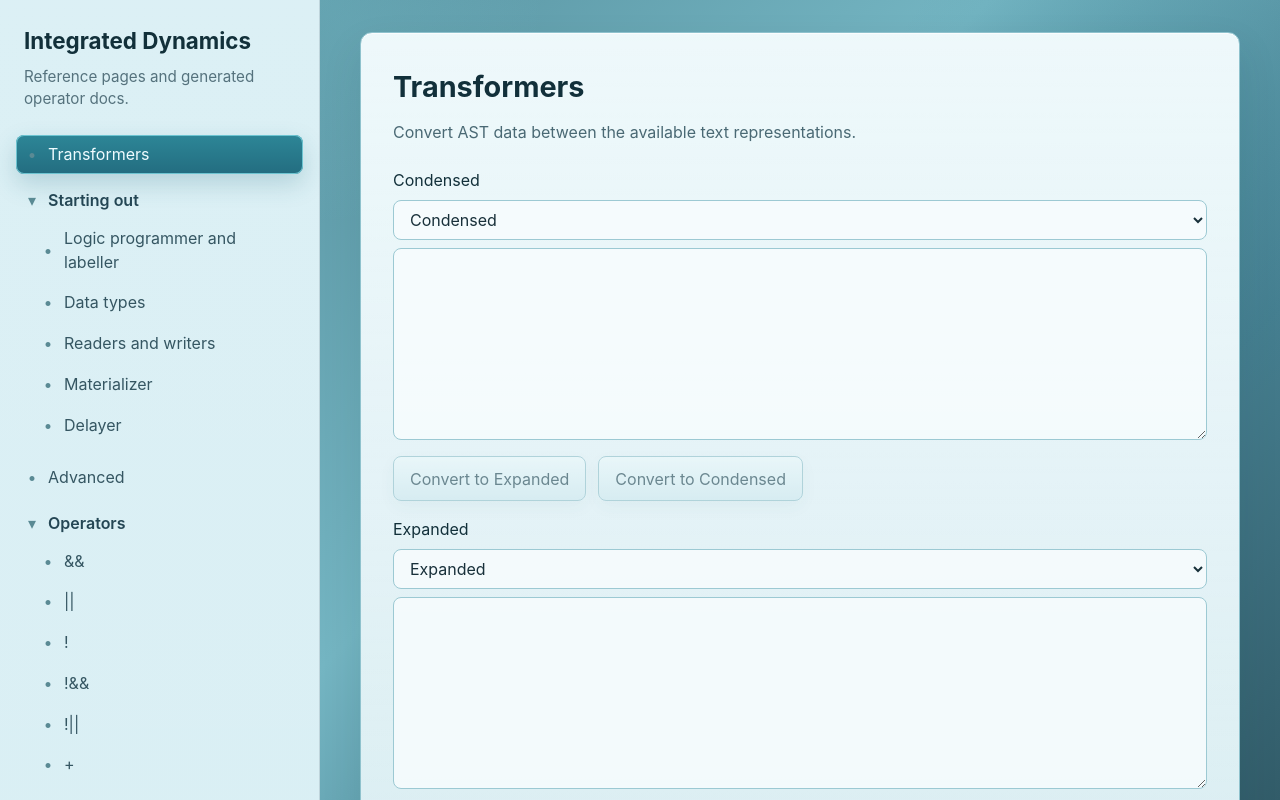
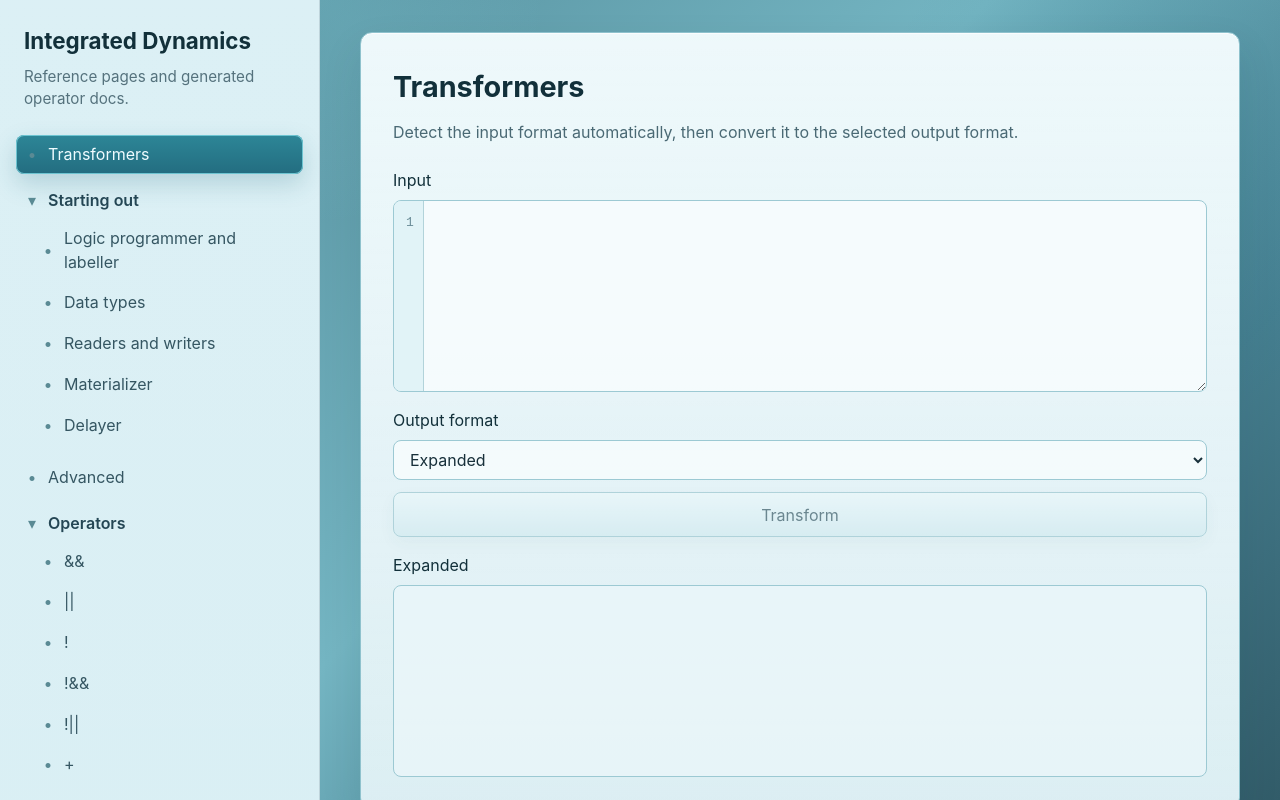
Before and after one commit to kirjorjos/WIP-Integrated-Dynamics-Project, a Vue app: page /#transformers in a window 1280 px wide. Shown: the top 800 px of the page. Built offline with nearby package versions, Linux system fonts and the light colour scheme.

Commit message:
Various transfor QOL changes, minor code cleanup

```diff
--- /dev/null
+++ b/src/components/FoldableAngleSegment.vue
@@ -0,0 +1,57 @@
+<script setup lang="ts">
+import { computed, ref } from "vue";
+
+type AngleNode =
+  | { type: "text"; value: string }
+  | { type: "angle"; children: AngleNode[] };
+
+defineOptions({ name: "FoldableAngleSegment" });
+
+const props = defineProps<{
+  node: AngleNode;
+  depth?: number;
+}>();
+
+const collapsed = ref(false);
+
+const canCollapse = computed(
+  () => props.node.type === "angle" && props.node.children.length > 0
+);
+
+const toggleCollapsed = (): void => {
+  if (!canCollapse.value) return;
+  collapsed.value = !collapsed.value;
+};
+</script>
+
+<template>
+  <span v-if="node.type === 'text'">{{ node.value }}</span>
+  <span v-else class="angle-group">
+    <template v-if="canCollapse">
+      <button
+        class="angle-bracket-toggle"
+        type="button"
+        @click="toggleCollapsed"
+      >
+        <span class="angle-bracket">&lt;</span>
+      </button>
+      <span v-if="collapsed" class="angle-ellipsis">…</span>
+      <template v-else>
+        <FoldableAngleSegment
+          v-for="(child, index) in node.children"
+          :key="index"
+          :node="child"
+          :depth="(depth ?? 0) + 1"
+        />
+      </template>
+      <button
+        class="angle-bracket-toggle"
+        type="button"
+        @click="toggleCollapsed"
+      >
+        <span class="angle-bracket">&gt;</span>
+      </button>
+    </template>
+    <span v-else class="angle-literal">&lt;&gt;</span>
+  </span>
+</template>
--- /dev/null
+++ b/src/components/FoldableExpandedOutput.vue
@@ -0,0 +1,87 @@
+<script setup lang="ts">
+import { computed } from "vue";
+import FoldableAngleSegment from "./FoldableAngleSegment.vue";
+
+type AngleNode =
+  | { type: "text"; value: string }
+  | { type: "angle"; children: AngleNode[] };
+
+const props = defineProps<{
+  text: string;
+}>();
+
+const parseAngleSegments = (line: string): AngleNode[] => {
+  const root: AngleNode[] = [];
+  const stack: AngleNode[][] = [root];
+  let textBuffer = "";
+
+  const flushText = (): void => {
+    if (!textBuffer) return;
+    stack[stack.length - 1]!.push({ type: "text", value: textBuffer });
+    textBuffer = "";
+  };
+
+  for (const char of line) {
+    if (char === "<") {
+      flushText();
+      const children: AngleNode[] = [];
+      stack[stack.length - 1]!.push({ type: "angle", children });
+      stack.push(children);
+      continue;
+    }
+
+    if (char === ">" && stack.length > 1) {
+      flushText();
+      stack.pop();
+      continue;
+    }
+
+    textBuffer += char;
+  }
+
+  flushText();
+
+  while (stack.length > 1) {
+    const danglingChildren = stack.pop()!;
+    const parent = stack[stack.length - 1]!;
+    const danglingNode = parent[parent.length - 1];
+    if (!danglingNode || danglingNode.type !== "angle") continue;
+
+    parent[parent.length - 1] = {
+      type: "text",
+      value: `<${stringifyAngleNodes(danglingChildren)}`,
+    };
+  }
+
+  return root;
+};
+
+const stringifyAngleNodes = (nodes: AngleNode[]): string =>
+  nodes
+    .map((node) =>
+      node.type === "text"
+        ? node.value
+        : `<${stringifyAngleNodes(node.children)}>`
+    )
+    .join("");
+
+const parsedLines = computed(() =>
+  props.text.split("\n").map((line) => parseAngleSegments(line))
+);
+</script>
+
+<template>
+  <div class="expanded-output-viewer">
+    <div
+      v-for="(line, lineIndex) in parsedLines"
+      :key="lineIndex"
+      class="expanded-output-line"
+    >
+      <FoldableAngleSegment
+        v-for="(node, nodeIndex) in line"
+        :key="nodeIndex"
+        :node="node"
+      />
+    </div>
+  </div>
+</template>
--- a/src/lib/IntegratedDynamicsClasses/operators/BaseOperator.ts
+++ b/src/lib/IntegratedDynamicsClasses/operators/BaseOperator.ts
@@ -18,7 +18,7 @@ export class BaseOperator<
   static interactName: string = "";
   static numericID: number = -1;
   serializer?: string;
-  static readonly nicknameRegexValidChars = "A-Za-z0-9._&|{}";
+  static readonly nicknameRegexAllowedChars = "A-Za-z0-9._&|{}";
 
   constructor({
     parsedSignature,
--- a/src/lib/transformers/Expanded.ts
+++ b/src/lib/transformers/Expanded.ts
@@ -16,6 +16,8 @@ const getLabel = (index: number): string => {
   }
   return label;
 };
+
+const SIGNATURE_ARROW = "→";
 
 class SignatureFormatter {
   private typeIDToLabel = new Map<number, string>();
@@ -45,7 +47,7 @@ class SignatureFormatter {
       const to = sig.getOutput();
       const fromStr = this.format(from);
       const toStr = this.format(to, true);
-      const res = `${label}<${fromStr} -> ${toStr}>`;
+      const res = `${label}<${fromStr} ${SIGNATURE_ARROW} ${toStr}>`;
       return isReturnType ? `(${res})` : res;
     }
 
--- a/src/pages/TransformersPage.vue
+++ b/src/pages/TransformersPage.vue
@@ -12,14 +12,16 @@ import {
   ExpandedToAST,
   JSONtoAST,
 } from "lib";
+import FoldableExpandedOutput from "../components/FoldableExpandedOutput.vue";
+import { BaseOperator } from "lib/IntegratedDynamicsClasses/operators/BaseOperator";
 
 type FormatKey = "condensed" | "expanded" | "codeline" | "compressed" | "json";
 
-const leftText = ref("");
-const rightText = ref("");
-const leftFormat = ref<FormatKey>("condensed");
-const rightFormat = ref<FormatKey>("expanded");
+const inputText = ref("");
+const outputText = ref("");
+const outputFormat = ref<FormatKey>("expanded");
 const status = ref("");
+const lineNumberOffset = ref(0);
 
 const formatters: Record<
   FormatKey,
@@ -61,25 +63,47 @@ const formatOptions = Object.entries(formatters).map(([value, formatter]) => ({
   label: formatter.label,
 }));
 
-const canConvertLeftToRight = computed(() => leftText.value.trim().length > 0);
-const canConvertRightToLeft = computed(() => rightText.value.trim().length > 0);
+const inputLineNumbers = computed(() => {
+  const lineCount = Math.max(1, inputText.value.split("\n").length);
+  return Array.from({ length: lineCount }, (_, index) => index + 1).join("\n");
+});
 
-const convertLeftToRight = (): void => {
-  try {
-    const ast = formatters[leftFormat.value].toAST(leftText.value);
-    rightText.value = formatters[rightFormat.value].fromAST(ast);
-    status.value = `Converted ${formatters[leftFormat.value].label} to ${formatters[rightFormat.value].label}.`;
-  } catch (error) {
-    status.value = error instanceof Error ? error.message : String(error);
-  }
+const nicknamePrefixRegex = new RegExp(
+  `^[${BaseOperator.nicknameRegexAllowedChars}]+\\s*=`
+);
+const condensedCallRegex = new RegExp(
+  `^[${BaseOperator.nicknameRegexAllowedChars}]+\\(`
+);
+
+const detectInputFormat = (value: string): FormatKey => {
+  if (value.includes("\n")) return "expanded";
+  if (nicknamePrefixRegex.test(value)) return "expanded";
+  if (value[0] === "{") return "json";
+  if (condensedCallRegex.test(value)) return "condensed";
+  return "codeline";
 };
 
-const convertRightToLeft = (): void => {
+const detectedInputFormat = computed<FormatKey | null>(() => {
+  const trimmed = inputText.value.trim();
+  if (!trimmed) return null;
+  return detectInputFormat(trimmed);
+});
+
+const canTransform = computed(() => inputText.value.trim().length > 0);
+
+const syncLineNumberScroll = (event: Event): void => {
+  lineNumberOffset.value = (event.target as HTMLTextAreaElement).scrollTop;
+};
+
+const transform = (): void => {
   try {
-    const ast = formatters[rightFormat.value].toAST(rightText.value);
-    leftText.value = formatters[leftFormat.value].fromAST(ast);
-    status.value = `Converted ${formatters[rightFormat.value].label} to ${formatters[leftFormat.value].label}.`;
+    const trimmedInput = inputText.value.trim();
+    const sourceFormat = detectInputFormat(trimmedInput);
+    const ast = formatters[sourceFormat].toAST(trimmedInput);
+    outputText.value = formatters[outputFormat.value].fromAST(ast);
+    status.value = `Detected ${formatters[sourceFormat].label}. Output as ${formatters[outputFormat.value].label}.`;
   } catch (error) {
+    outputText.value = "";
     status.value = error instanceof Error ? error.message : String(error);
   }
 };
@@ -88,12 +112,43 @@ const convertRightToLeft = (): void => {
 <template>
   <article class="doc-page">
     <h2>Transformers</h2>
-    <p>Convert AST data between the available text representations.</p>
+    <p>
+      Detect the input format automatically, then convert it to the selected
+      output format.
+    </p>
 
     <div class="transformer-layout">
       <label class="field">
-        <span>{{ formatters[leftFormat].label }}</span>
-        <select v-model="leftFormat" class="select" aria-label="Left format">
+        <span>Input</span>
+        <span v-if="detectedInputFormat" class="format-hint">
+          Detected: {{ formatters[detectedInputFormat].label }}
+        </span>
+        <div class="editor-shell input-editor-shell">
+          <div class="line-number-column" aria-hidden="true">
+            <pre
+              class="line-numbers"
+              v-text="inputLineNumbers"
+              :style="{ transform: `translateY(-${lineNumberOffset}px)` }"
+            />
+          </div>
+          <textarea
+            v-model="inputText"
+            class="editor input-editor"
+            spellcheck="false"
+            aria-label="Transformer input"
+            @scroll="syncLineNumberScroll"
+          />
+        </div>
+      </label>
+
+      <div class="transformer-actions">
+        <label class="field">
+          <span>Output format</span>
+          <select
+            v-model="outputFormat"
+            class="select"
+            aria-label="Output format"
+          >
             <option
               v-for="option in formatOptions"
               :key="option.value"
@@ -102,48 +157,26 @@ const convertRightToLeft = (): void => {
               {{ option.label }}
             </option>
           </select>
-        <textarea
-          v-model="leftText"
-          class="editor"
-          spellcheck="false"
-          :aria-label="formatters[leftFormat].label"
-        />
         </label>
 
-      <div class="transformer-actions">
-        <button
-          :disabled="!canConvertLeftToRight"
-          type="button"
-          @click="convertLeftToRight"
-        >
-          Convert to {{ formatters[rightFormat].label }}
-        </button>
-
-        <button
-          :disabled="!canConvertRightToLeft"
-          type="button"
-          @click="convertRightToLeft"
-        >
-          Convert to {{ formatters[leftFormat].label }}
+        <button :disabled="!canTransform" type="button" @click="transform">
+          Transform
         </button>
       </div>
 
       <label class="field">
-        <span>{{ formatters[rightFormat].label }}</span>
-        <select v-model="rightFormat" class="select" aria-label="Right format">
-          <option
-            v-for="option in formatOptions"
-            :key="option.value"
-            :value="option.value"
-          >
-            {{ option.label }}
-          </option>
-        </select>
+        <span>{{ formatters[outputFormat].label }}</span>
+        <FoldableExpandedOutput
+          v-if="outputFormat === 'expanded'"
+          :text="outputText"
+        />
         <textarea
-          v-model="rightText"
+          v-else
+          :value="outputText"
           class="editor"
           spellcheck="false"
-          :aria-label="formatters[rightFormat].label"
+          :aria-label="formatters[outputFormat].label"
+          readonly
         />
       </label>
     </div>
--- a/src/style.css
+++ b/src/style.css
@@ -253,6 +253,42 @@ button {
   gap: 0.5rem;
 }
 
+.format-hint {
+  color: #365d69;
+  font-size: 0.95rem;
+}
+
+.editor-shell {
+  display: flex;
+  align-items: stretch;
+  border: 1px solid #9cc9d3;
+  border-radius: 0.5rem;
+  background: rgba(248, 253, 254, 0.82);
+  overflow: hidden;
+}
+
+.input-editor-shell {
+  min-height: 12rem;
+  height: 12rem;
+  resize: vertical;
+}
+
+.line-number-column {
+  flex: 0 0 auto;
+  overflow: hidden;
+  border-right: 1px solid rgba(140, 186, 196, 0.55);
+  background: rgba(221, 242, 247, 0.82);
+}
+
+.line-numbers {
+  margin: 0;
+  padding: 0.75rem 0.6rem 0.75rem 0.75rem;
+  color: #6c8e99;
+  text-align: right;
+  user-select: none;
+  will-change: transform;
+}
+
 .editor,
 .select,
 .transformer-actions button {
@@ -260,14 +296,72 @@ button {
 }
 
 .editor {
+  display: block;
+  flex: 1 1 auto;
   width: 100%;
+  min-height: 0;
+  height: 100%;
+  padding: 0.75rem;
+  border: 0;
+  border-radius: 0;
+  background: transparent;
+  color: #18303a;
+  overflow: auto;
+  resize: none;
+}
+
+.editor:focus {
+  outline: none;
+}
+
+.editor[readonly] {
+  background: rgba(235, 247, 250, 0.78);
+  color: #274750;
+}
+
+.expanded-output-viewer {
   min-height: 12rem;
   padding: 0.75rem;
   border: 1px solid #9cc9d3;
   border-radius: 0.5rem;
-  background: rgba(248, 253, 254, 0.82);
-  color: #18303a;
-  resize: vertical;
+  background: rgba(235, 247, 250, 0.78);
+  color: #274750;
+  font-family:
+    ui-monospace, SFMono-Regular, "SF Mono", Consolas, "Liberation Mono",
+    monospace;
+  white-space: pre-wrap;
+  overflow: auto;
+}
+
+.expanded-output-line {
+  min-height: 1.5em;
+}
+
+.angle-group {
+  display: inline;
+}
+
+.angle-bracket-toggle {
+  display: inline;
+  padding: 0;
+  border: 0;
+  background: transparent;
+  color: inherit;
+  cursor: pointer;
+  font: inherit;
+  line-height: inherit;
+  vertical-align: baseline;
+}
+
+.angle-bracket-toggle:hover {
+  color: #14505f;
+  text-decoration: underline;
+}
+
+.angle-bracket,
+.angle-ellipsis,
+.angle-literal {
+  color: #2f6b79;
 }
 
 .select {
@@ -280,9 +374,9 @@ button {
 }
 
 .transformer-actions {
-  display: flex;
+  display: grid;
   gap: 0.75rem;
-  flex-wrap: wrap;
+  align-content: start;
 }
 
 .transformer-actions button {
```
Also changed, not shown: src/lib/HelperClasses/UtilityFunctions.ts (+5 -3 lines), src/lib/tests/transformers/Expanded.ts (+1 -1 lines), src/lib/tests/transformers/Miscellaneous.ts (+1 -1 lines). Lines whose indentation alone changed are shown as unchanged.
